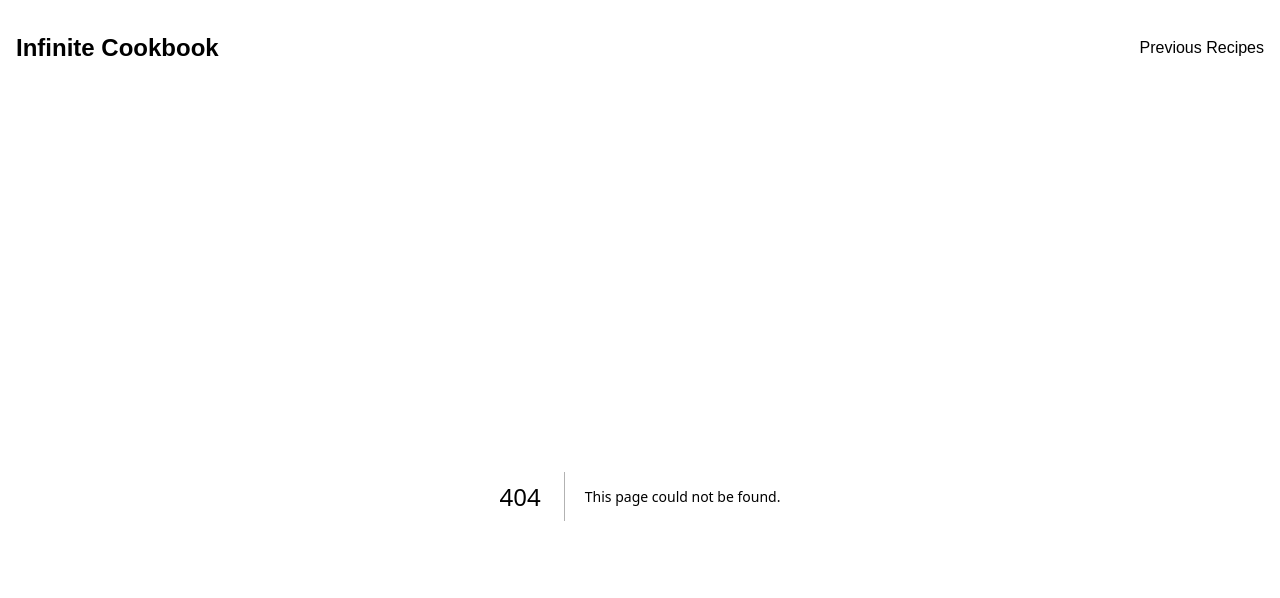
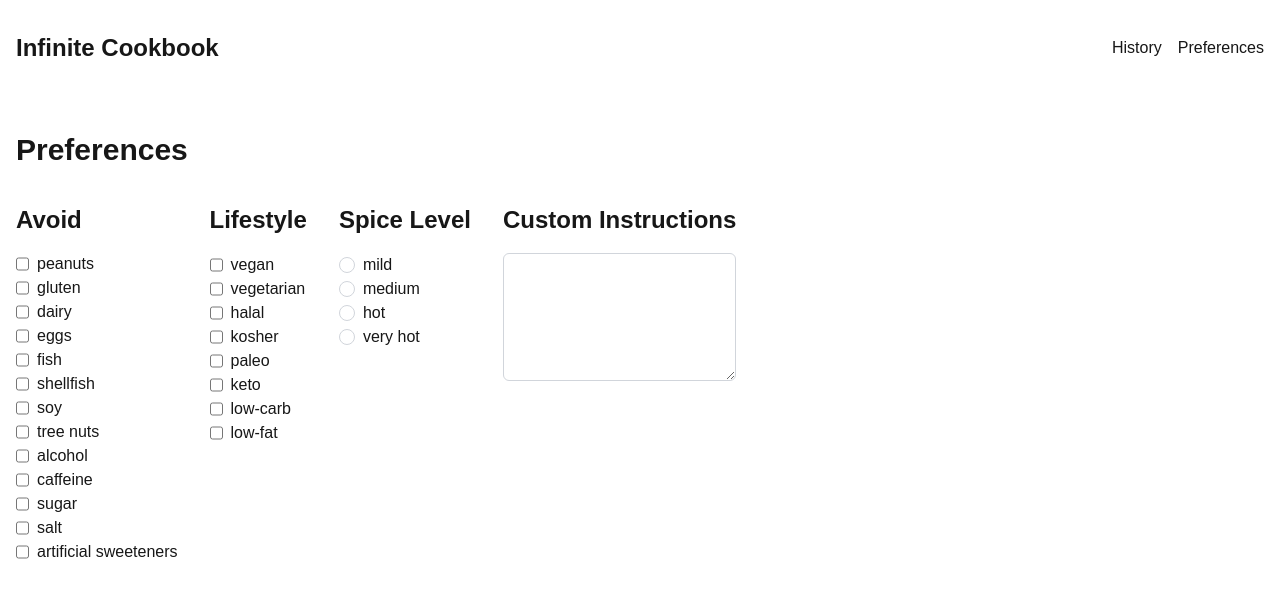
Before and after one commit to jeffreybiles/infinite-cookbook, a Next.js app in the folder frontend/: page /preferences in a window 1280 px wide. Before the commit this address had no page. Shown: the top 598 px of the page. Built offline with nearby package versions, Linux system fonts and the light colour scheme.

Commit message:
Preferences page, but not saving anything yet

```diff
--- /dev/null
+++ b/frontend/app/preferences/page.tsx
@@ -0,0 +1,70 @@
+"use client"
+
+import { useState } from "react"
+
+const avoidOptions = ["peanuts", "gluten", "dairy", "eggs", "fish", "shellfish", "soy", "tree nuts", "alcohol", "caffeine", "sugar", "salt", "artificial sweeteners"]
+// const likeList = ["spicy", "sweet", "salty", "sour", "bitter", "umami"]
+const spiceLevels = ["mild", "medium", "hot", "very hot"]
+const lifestyleOptions = ["vegan", "vegetarian", "halal", "kosher", "paleo", "keto", "low-carb", "low-fat"]
+
+export default function Preferences() {
+  const [options, setOptions] = useState<{ avoid: string[], lifestyle: string[], spiceLevel: string | null, custom: string }>({ avoid: [], lifestyle: [], spiceLevel: null, custom: "" })
+
+  const updateAvoidList = (item: string) => {
+    const avoidList = options.avoid.includes(item) ? options.avoid.filter((i) => i !== item) : [...options.avoid, item]
+    setOptions({ ...options, avoid: avoidList })
+  }
+
+  const updateLifestyleList = (item: string) => {
+    const lifestyleList = options.lifestyle.includes(item) ? options.lifestyle.filter((i) => i !== item) : [...options.lifestyle, item]
+    setOptions({ ...options, lifestyle: lifestyleList })
+  }
+
+  const updateSpiceLevel = (level: string) => {
+    const newLevel = options.spiceLevel == level ? null : level
+    setOptions({ ...options, spiceLevel: newLevel })
+  }
+
+  const updateCustom = (custom: string) => {
+    setOptions({ ...options, custom: custom })
+  }
+
+  return <div className="container mx-auto p-4">
+    <h1 className="text-3xl font-bold">Preferences</h1>
+    <div className="flex flex-row gap-8">
+      <div className="flex flex-col">
+        <h2 className="text-2xl font-bold mt-4">Avoid</h2>
+        <div className="flex flex-col">
+          {avoidOptions.map((item) => <div key={item} className="flex flex-row gap-2">
+            <input type="checkbox" id={item} checked={options.avoid.includes(item)} onChange={() => updateAvoidList(item)} />
+            <label htmlFor={item}>{item}</label>
+          </div>)}
+        </div>
+      </div>
+      <div className="flex flex-col">
+        <h2 className="text-2xl font-bold">Lifestyle</h2>
+        <div className="flex flex-col">
+          {lifestyleOptions.map((item) => <div key={item} className="flex flex-row gap-2">
+            <input type="checkbox" id={item} checked={options.lifestyle.includes(item)} onChange={() => updateLifestyleList(item)} />
+            <label htmlFor={item}>{item}</label>
+          </div>)}
+        </div>
+      </div>
+      <div className="flex flex-col">
+        <h2 className="text-2xl font-bold">Spice Level</h2>
+        <div className="flex flex-col">
+          {spiceLevels.map((level) =>
+            <div key={level} className="flex flex-row gap-2 items-center cursor-pointer" onClick={() => updateSpiceLevel(level)}>
+              <div className={`w-4 h-4 rounded-full border border-gray-300 ${options.spiceLevel === level ? 'bg-blue-500' : 'bg-white'}`} />
+              <div>{level}</div>
+            </div>
+          )}
+        </div>
+      </div>
+      <div className="flex flex-col">
+        <h2 className="text-2xl font-bold">Custom Instructions</h2>
+        <textarea value={options.custom} onChange={(e) => updateCustom(e.target.value)} className="w-full h-32 border border-gray-300 rounded-md p-2" />
+      </div>
+    </div>
+  </div>
+}
--- a/frontend/components/Navbar.tsx
+++ b/frontend/components/Navbar.tsx
@@ -9,7 +9,8 @@ export default function Navbar() {
       {pathname !== '/' ? <h1 className="text-2xl font-bold">Infinite Cookbook</h1> : <></>}
     </Link>
     <div className="flex gap-4">
-      <Link href="/history">Previous Recipes</Link>
+      <Link href="/history">History</Link>
+      <Link href="/preferences">Preferences</Link>
     </div>
   </div>;
 }
```
Also changed, not shown: 1 other file (tests, documents, lock files or other folders).
